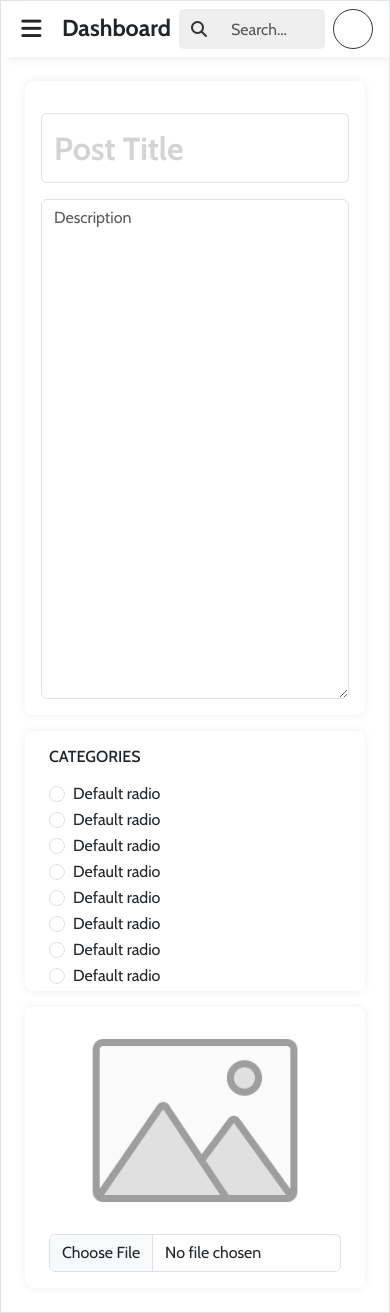
After one commit to ALI-RAZA816/Blog_Website_Project, a PHP site: page /admin/dashboard/create-post.php in a window 390 px wide. The commit adds this page. Run offline with PHP 8.4, Linux system fonts and the light colour scheme; some libraries are stand-ins or nearby versions.

Commit message:
design create-post page with responsive design and resolve some design issues

```diff
--- /dev/null
+++ b/admin/dashboard/create-post.php
@@ -0,0 +1,68 @@
+<div class="cotainer-fluid">
+    <div class="row g-0">
+        <div class="col-lg-2 vh-100 bg-white sidebar px-3 py-4">
+            <i class='fa-solid fa-angle-right' id='dashboard-angle-right'></i>
+            <?php include "sidebar.php" ?>
+        </div>
+        <div class="col-lg-10 border">
+            <?php include "header.php" ?>
+            <div class="row g-0 p-0 my-4 px-4">
+                <div class="col-md-8 rounded-3 p-3 bg-white" style='box-shadow:0 0 10px #efefef;'>
+                    <input type="text" placeholder='Post Title' class='form-control my-3 post-title'>
+                    <textarea name="" class='form-control post-description' placeholder='Description' id=""></textarea>
+                </div>
+                <div class="col-md-4">
+                    <div class='ms-md-4 mt-3 mt-md-0 px-4 py-3 bg-white rounded-3 category-box' style='box-shadow:0 0 10px #efefef;max-height:260px;overflow-y:auto;'>
+                        <h3 class='text-uppercase mb-3 fs-6 text-dark'>Categories</h3>
+                        <div>
+                            <div class="form-check">
+                                <input class="form-check-input" type="radio" name="radioDefault" id="radioDefault1">
+                                <label class="form-check-label" for="radioDefault1">Default radio</label>
+                            </div>
+                            <div class="form-check">
+                                <input class="form-check-input" type="radio" name="radioDefault" id="radioDefault1">
+                                <label class="form-check-label" for="radioDefault1">Default radio</label>
+                            </div>
+                            <div class="form-check">
+                                <input class="form-check-input" type="radio" name="radioDefault" id="radioDefault1">
+                                <label class="form-check-label" for="radioDefault1">Default radio</label>
+                            </div>
+                            <div class="form-check">
+                                <input class="form-check-input" type="radio" name="radioDefault" id="radioDefault1">
+                                <label class="form-check-label" for="radioDefault1">Default radio</label>
+                            </div>
+                            <div class="form-check">
+                                <input class="form-check-input" type="radio" name="radioDefault" id="radioDefault1">
+                                <label class="form-check-label" for="radioDefault1">Default radio</label>
+                            </div>
+                            <div class="form-check">
+                                <input class="form-check-input" type="radio" name="radioDefault" id="radioDefault1">
+                                <label class="form-check-label" for="radioDefault1">Default radio</label>
+                            </div>
+                            <div class="form-check">
+                                <input class="form-check-input" type="radio" name="radioDefault" id="radioDefault1">
+                                <label class="form-check-label" for="radioDefault1">Default radio</label>
+                            </div>
+                            <div class="form-check">
+                                <input class="form-check-input" type="radio" name="radioDefault" id="radioDefault1">
+                                <label class="form-check-label" for="radioDefault1">Default radio</label>
+                            </div>
+                            <div class="form-check">
+                                <input class="form-check-input" type="radio" name="radioDefault" id="radioDefault1">
+                                <label class="form-check-label" for="radioDefault1">Default radio</label>
+                            </div>
+                        </div>
+                    </div>
+                    <div class='ms-md-4 mt-3 d-flex rounded-3 flex-column justify-content-center align-items-center bg-white' style='box-shadow:0 0 10px #efefef;'>
+                        <div class='col-8'>
+                            <img src="../images/free image icon png vector.png" class='img-fluid' alt="">
+                        </div>
+                        <div class="input-group px-4 mb-3">
+                            <input type="file" class="form-control" id="inputGroupFile02">
+                        </div>
+                    </div>
+                </div>
+            </div>
+        </div>
+    </div>
+</div>
--- a/admin/dashboard/sidebar.php
+++ b/admin/dashboard/sidebar.php
@@ -17,6 +17,7 @@
     <link rel="stylesheet" href="../../css/utils.css"/>
 </head>
 <body>
+    <div class='d-flex flex-column justify-content-between' style='height:90vh;'>
         <div>
             <h1 class='fs-5 mb-3 text-dark fw-bold'>The Editorial Architect</h1>
             <ul class="nav flex-column sidebar-ul">
@@ -37,6 +38,10 @@
                 </li>
             </ul>
         </div>
+        <div>
+            <a href="create-post.php" class='text-decoration-none'><button class='btn btn-primary d-block w-100' style='background-color:royalblue;border:none;height:40px;'><i class="fa-solid fa-plus me-2"></i>Create Post</button></a>
+        </div>
+    </div>
     <script src='../../js/dashboard.js'></script>
 </body>
 </html>
--- a/css/style.css
+++ b/css/style.css
@@ -336,3 +336,23 @@ body{
 .post-number{
     color: royalblue;
 }
+
+.post-title{
+    height: 70px;
+    font-size: 2rem;
+    font-weight: bolder;
+}
+
+.post-title::placeholder{
+    font-size: 2rem;
+    font-weight: bolder;
+    color: #d3d3d3;
+}
+
+.post-description{
+    height: 500px;
+}
+
+.category-box::-webkit-scrollbar{
+    display: none;
+}
```
Also changed, not shown: admin/images/free image icon png vector.png (added). Lines whose indentation alone changed are shown as unchanged.
